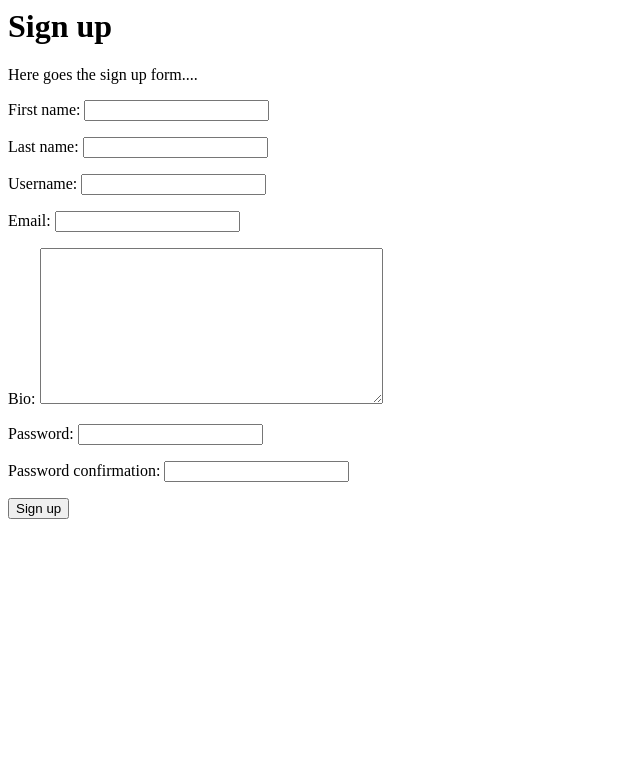
After one commit to firebl0nde/clucker, a Django app: template microblogs/templates/sign_up.html in a window 1280 px wide. The commit adds this page. Shown: the top 783 px of the page, without its empty margins (0-640 px from the left). Run offline with Django 3.2, Linux system fonts and the light colour scheme; the template is opened without the code that fills it: values that come from a table or form of the project are taken from there, others are empty.

Commit message:
Add sign up form

```diff
--- /dev/null
+++ b/microblogs/forms.py
@@ -0,0 +1,11 @@
+from django import forms
+from .models import User
+
+class SignUpForm(forms.ModelForm):
+    class Meta:
+        model = User
+        fields = ['first_name', 'last_name', 'username', 'email', 'bio']
+        widgets = { 'bio' : forms.Textarea() }
+
+    new_password = forms.CharField(label = 'Password', widget =forms.PasswordInput())
+    password_confirmation = forms.CharField(label = 'Password confirmation', widget =forms.PasswordInput())
--- a/microblogs/templates/home.html
+++ b/microblogs/templates/home.html
@@ -6,7 +6,7 @@
   <body>
     <h1> Clucker </h1>
     <p> The place for free range conversations. </p>
-    <p><a href='#'>Sign up </p>
+    <p><a href='{% url 'sign_up' %}'>Sign Up</a></p>
     <p><a href='#'>Lod in </p>
   </body>
 
--- /dev/null
+++ b/microblogs/templates/sign_up.html
@@ -0,0 +1,18 @@
+<html>
+  <head>
+      <title>Clucker</title>
+
+  </head>
+  <body>
+    <h1> Sign up </h1>
+    <p>  Here goes the sign up form.... </p>
+    <form action="{% url 'sign_up' %}" method="post">
+      {% csrf_token %}
+
+      {{ form.as_p }}
+      <input type="submit" value ="Sign up">
+
+    </form>
+  </body>
+
+</html>
--- a/microblogs/views.py
+++ b/microblogs/views.py
@@ -1,5 +1,10 @@
 from django.shortcuts import render
 from django.http import HttpResponse
+from .forms import SignUpForm
 # Create your views here.
 def home(request):
     return render(request, 'home.html')
+
+def sign_up(request):
+    form = SignUpForm()
+    return render(request, 'sign_up.html', {'form': form})
```
